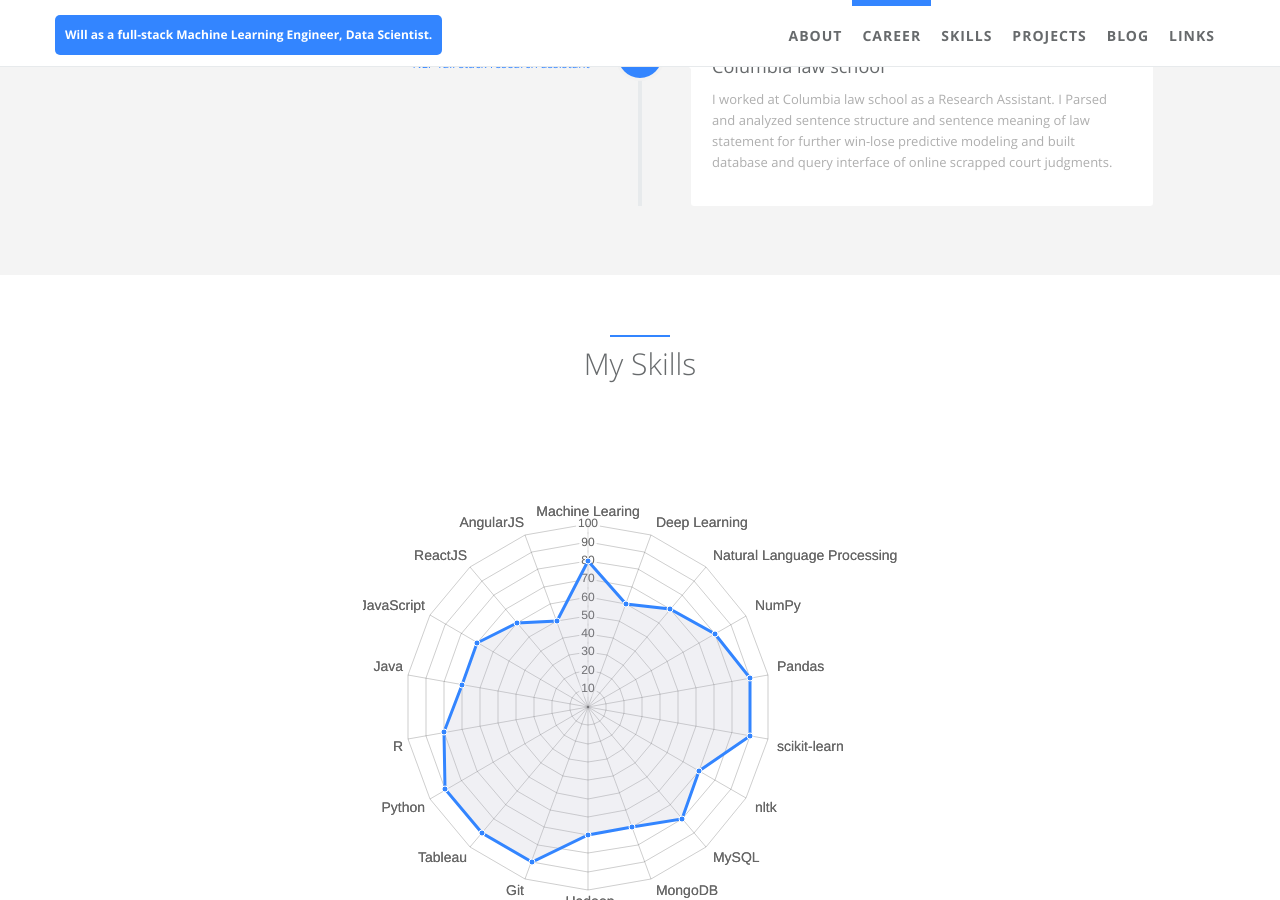
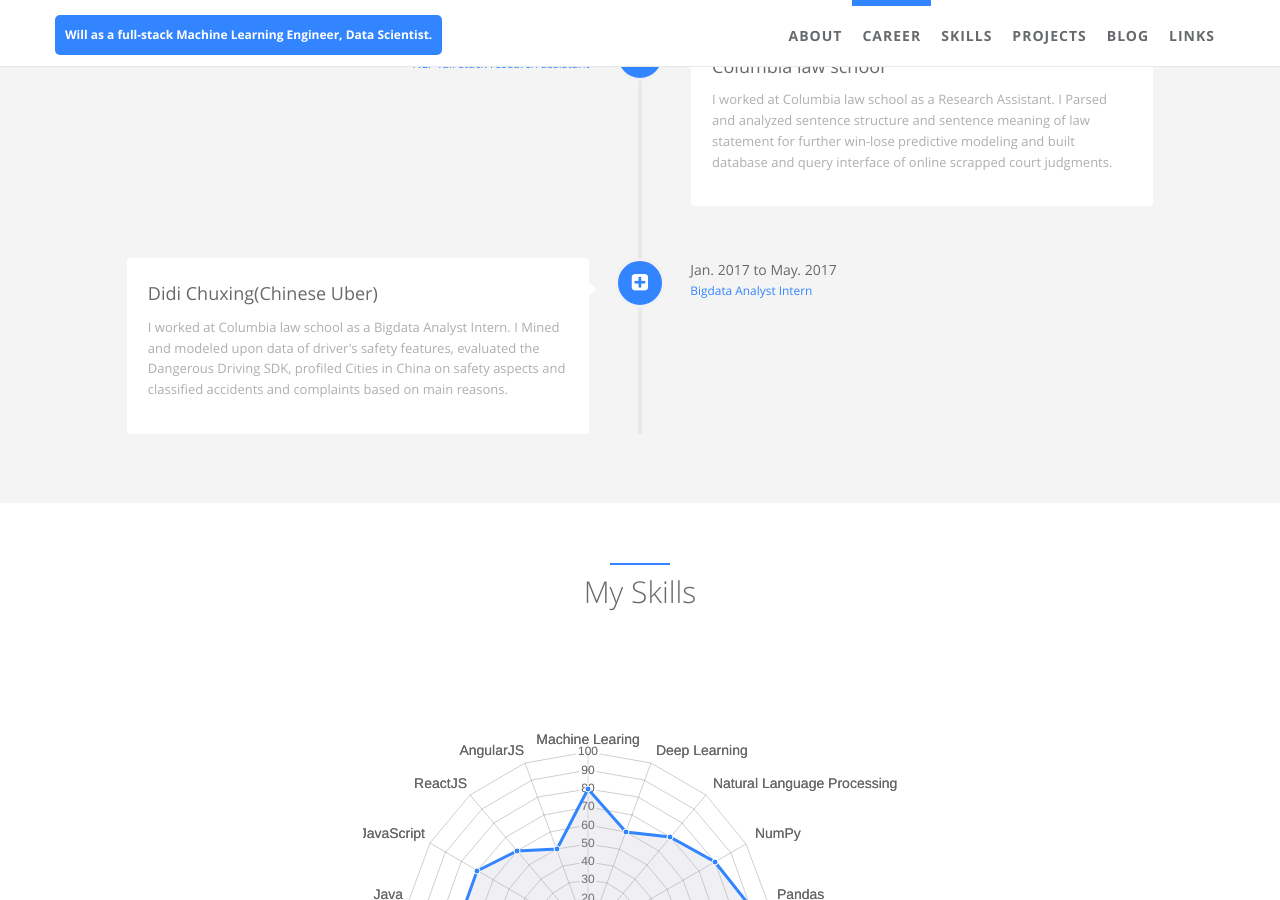
Before and after one commit to mxc19912008/previous-site, a Jekyll site: the page built from index.html, in a window 1280 px wide and 900 px high, scrolled down 1231 px. Built offline with Jekyll 4.4.1, drawn with Linux system fonts in a browser that asks for light colours.

Commit message:
Update careers.yml

```diff
--- a/_data/index/careers.yml
+++ b/_data/index/careers.yml
@@ -27,3 +27,17 @@
     detail: NLP full stack research assistant
     i18n: 自然语言处理全栈研发助理
   icon: fa-plus-square
+
+- name:
+    detail: Didi Chuxing(Chinese Uber)
+    i18n: 哥伦比亚大学法学院
+  desc:
+    detail: I worked at Columbia law school as a Bigdata Analyst Intern. I Mined and modeled upon data of driver's safety features, evaluated the Dangerous Driving SDK, profiled Cities in China on safety aspects and classified accidents and complaints based on main reasons.
+    i18n: 作为研究助理，负责对法律判决书进行分词，语义分析及段落结构分析，建模预测法律案件是否会打赢及建立 No-SQL 数据库对法律文本文件进行管理，建立查询界面方便各类查询.
+  date:
+    detail: Jan. 2017 to May. 2017
+    i18n: 2017年9月到2018年1月
+  job:
+    detail: Bigdata Analyst Intern
+    i18n: 自然语言处理全栈研发助理
+  icon: fa-plus-square
```
